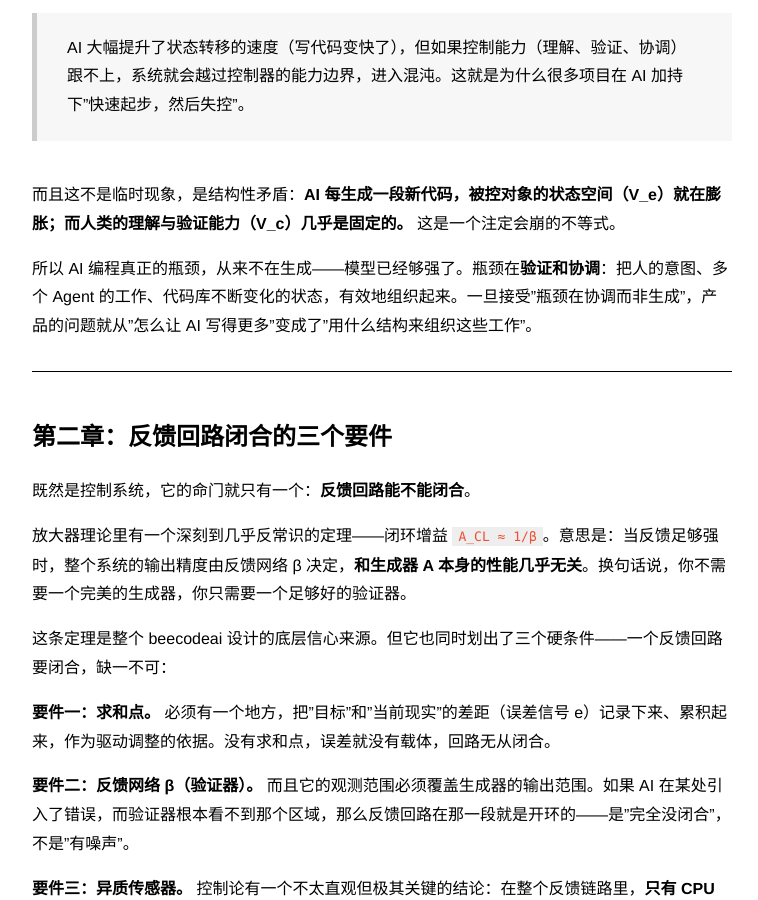
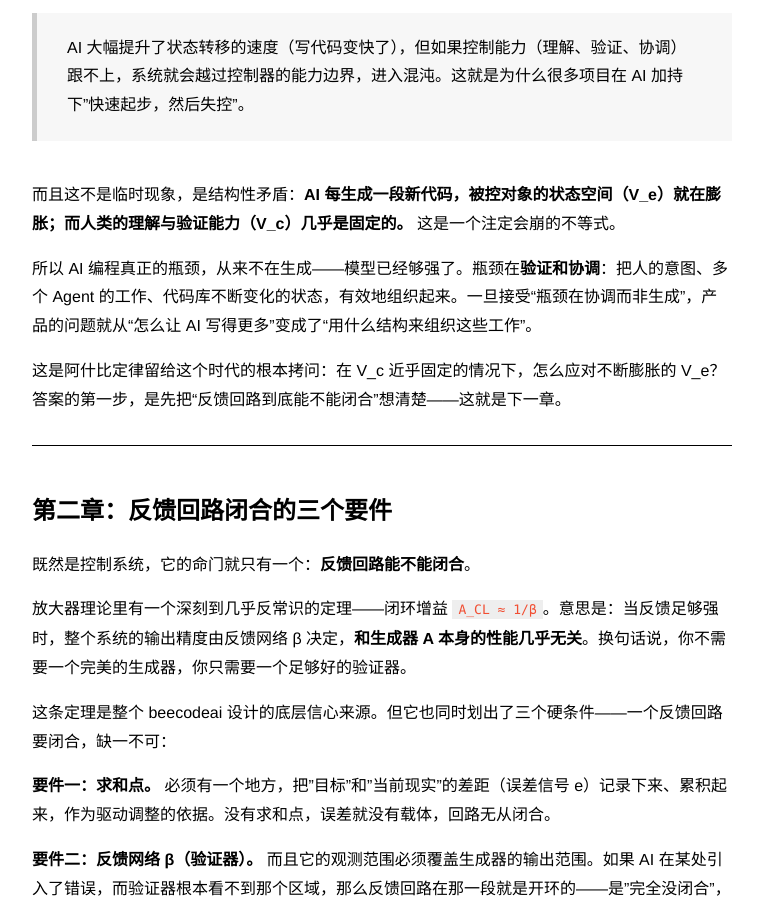
Before and after one commit to guyskk/guyskk.github.io, a Jekyll site: the page built from _posts/2026-06-26-ai-coding-control-system.md, in a window 1280 px wide and 900 px high, scrolled down 1022 px. Shown: the whole window, without its empty margins (258-1016 px from the left). Built offline with Jekyll 4.4.1, drawn with Linux system fonts in a browser that asks for light colours; comment, search, counter and statistics services are not loaded; some of the changed text lies outside the part shown.

Commit message:
refine: polish article per dsv4pro review
- 第五章回音室案例加 ### 子标题，区分差分原理与差分教训
- 第一章末加阿什比钩子，自然引出第二章三要件

```diff
--- a/_posts/2026-06-26-ai-coding-control-system.md
+++ b/_posts/2026-06-26-ai-coding-control-system.md
@@ -20,7 +20,9 @@
 
 而且这不是临时现象，是结构性矛盾：**AI 每生成一段新代码，被控对象的状态空间（V_e）就在膨胀；而人类的理解与验证能力（V_c）几乎是固定的。** 这是一个注定会崩的不等式。
 
-所以 AI 编程真正的瓶颈，从来不在生成——模型已经够强了。瓶颈在**验证和协调**：把人的意图、多个 Agent 的工作、代码库不断变化的状态，有效地组织起来。一旦接受"瓶颈在协调而非生成"，产品的问题就从"怎么让 AI 写得更多"变成了"用什么结构来组织这些工作"。
+所以 AI 编程真正的瓶颈，从来不在生成——模型已经够强了。瓶颈在**验证和协调**：把人的意图、多个 Agent 的工作、代码库不断变化的状态，有效地组织起来。一旦接受“瓶颈在协调而非生成”，产品的问题就从“怎么让 AI 写得更多”变成了“用什么结构来组织这些工作”。
+
+这是阿什比定律留给这个时代的根本拷问：在 V_c 近乎固定的情况下，怎么应对不断膨胀的 V_e？答案的第一步，是先把“反馈回路到底能不能闭合”想清楚——这就是下一章。
 
 ---
 
@@ -80,7 +82,11 @@
 
 **第二，差分——用正交性抑制噪声。** 多 Agent 协作的本质是差分放大器：放大两个输入的差异，抑制它们共同的部分（共模噪声）。两个用相同模型、相同 prompt、相同上下文的 Agent 会犯相同的错误，这种共模错误无法靠相互比较发现。只有当 Agent 之间有差异——不同模型、不同视角——错误才会去相关，分歧才会暴露。这里有一个必须精确化的点：换 prompt 只能降低注意力遗漏和推理路径偏差，**降不了知识盲区**——因为知识盲区在模型参数里，同一个模型的盲区是完全相关的。要真正去相关，最好让协作的 Agent 用**不同的底层模型**。这也是为什么 beecodeai 把模型配置做成 Agent 的属性——它给"用不同模型组成一对差分 Agent"留了空间。
 
-**第三，必须始终警惕差分的边界。** 这一点，我们在设计这个产品的讨论里，活生生栽过一次。
+**第三，必须始终警惕差分的边界。**
+
+### 差分的边界：一个真实的回音室教训
+
+我们在设计这个产品的讨论里，自己活生生栽过一次。
 
 > 几个 Agent 在没有各自独立核查代码的情况下，相互附和，把一个未经验证的架构想象（"系统里有精密的 Stage 引擎"）越说越像真的。
 
```
